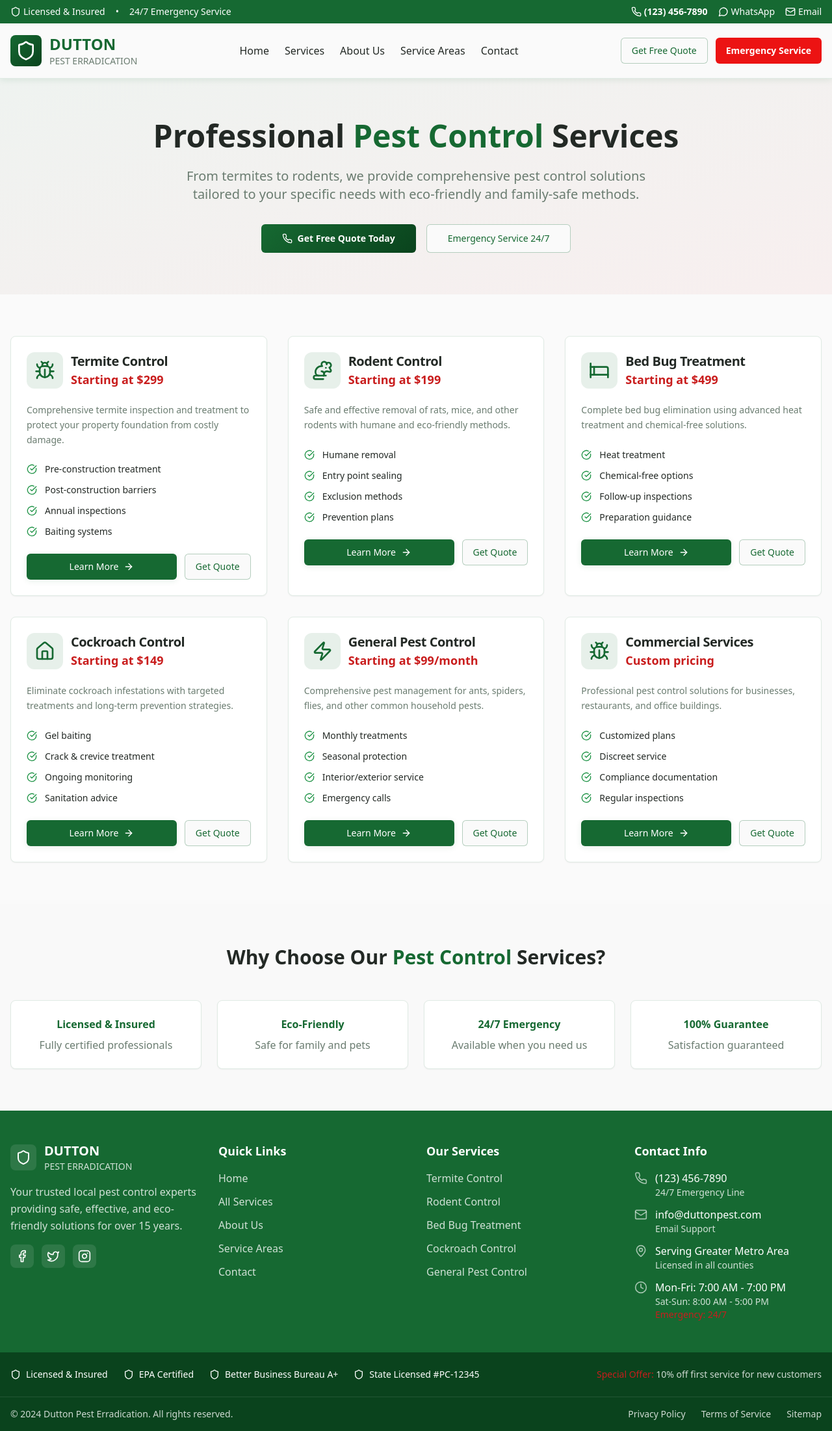
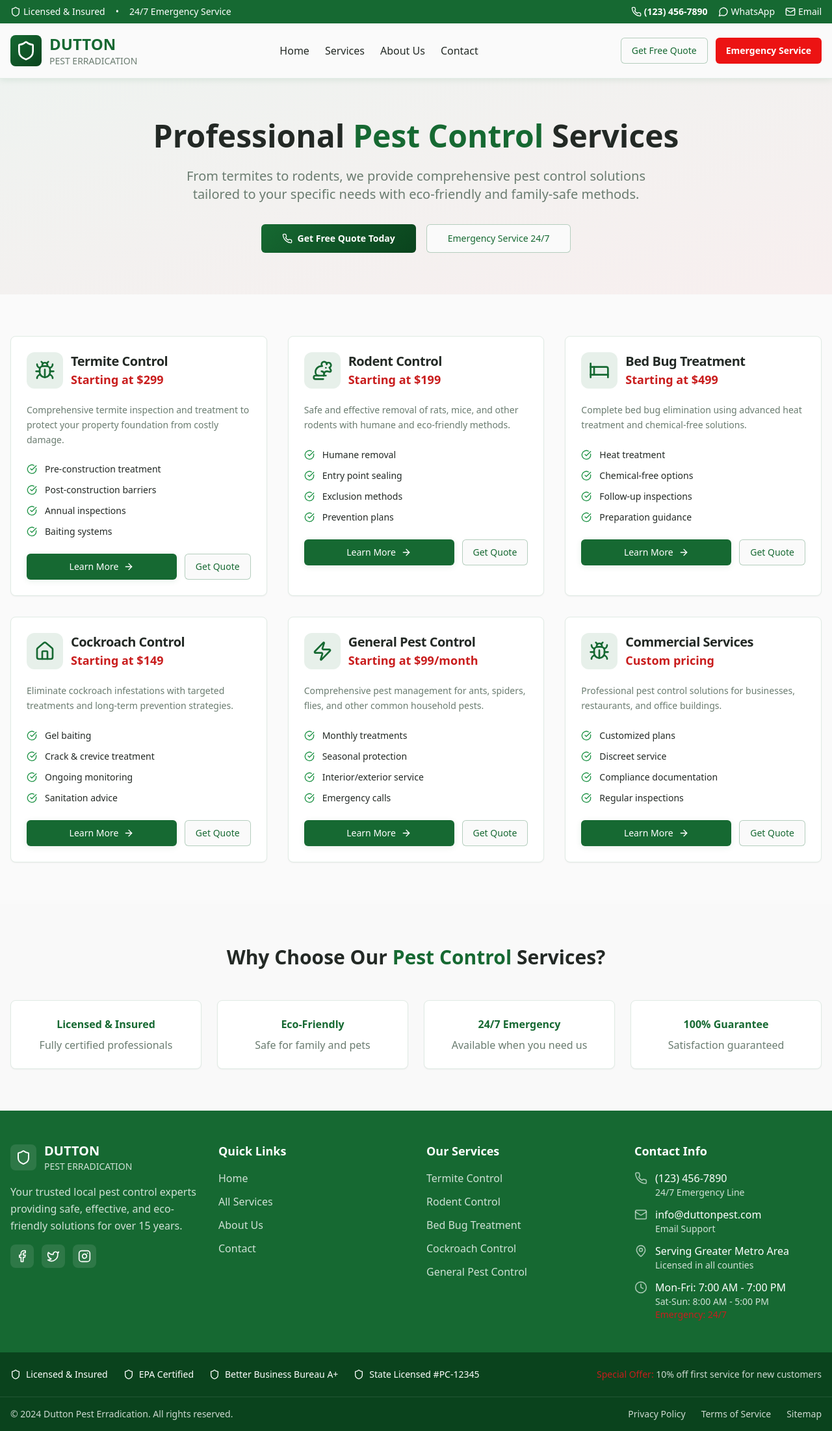
Before and after one commit to onyangobony75-star/duttonpest, a React (Vite) app: page /services in a window 1280 px wide. Shown: the whole page at 65% size. Built offline with nearby package versions, Linux system fonts and the light colour scheme.

Commit message:
Remove Service Areas Page
Remove the dedicated Service Areas page from the website.

```diff
--- a/src/components/Footer.tsx
+++ b/src/components/Footer.tsx
@@ -47,9 +47,6 @@ const Footer = () => {
               </Link>
               <Link to="/about" className="block text-primary-foreground/80 hover:text-primary-foreground transition-colors">
                 About Us
-              </Link>
-              <Link to="/service-areas" className="block text-primary-foreground/80 hover:text-primary-foreground transition-colors">
-                Service Areas
               </Link>
               <Link to="/contact" className="block text-primary-foreground/80 hover:text-primary-foreground transition-colors">
                 Contact
--- a/src/components/Header.tsx
+++ b/src/components/Header.tsx
@@ -63,9 +63,6 @@ const Header = () => {
             <Link to="/about" className="text-foreground hover:text-primary font-medium transition-colors">
               About Us
             </Link>
-            <Link to="/service-areas" className="text-foreground hover:text-primary font-medium transition-colors">
-              Service Areas
-            </Link>
             <Link to="/contact" className="text-foreground hover:text-primary font-medium transition-colors">
               Contact
             </Link>
@@ -103,9 +100,6 @@ const Header = () => {
               <Link to="/about" className="text-foreground hover:text-primary font-medium transition-colors py-2">
                 About Us
               </Link>
-              <Link to="/service-areas" className="text-foreground hover:text-primary font-medium transition-colors py-2">
-                Service Areas
-              </Link>
               <Link to="/contact" className="text-foreground hover:text-primary font-medium transition-colors py-2">
                 Contact
               </Link>
```
